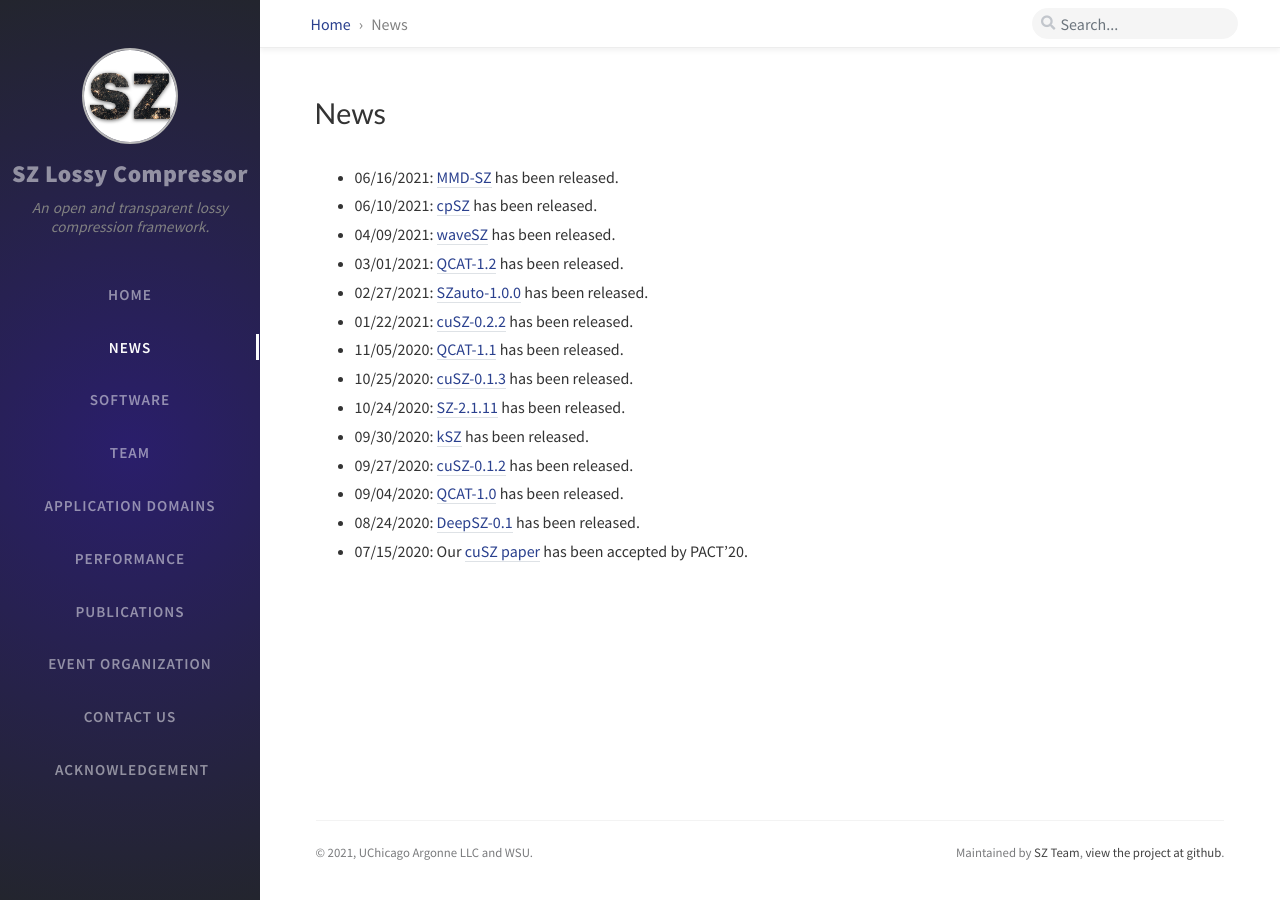
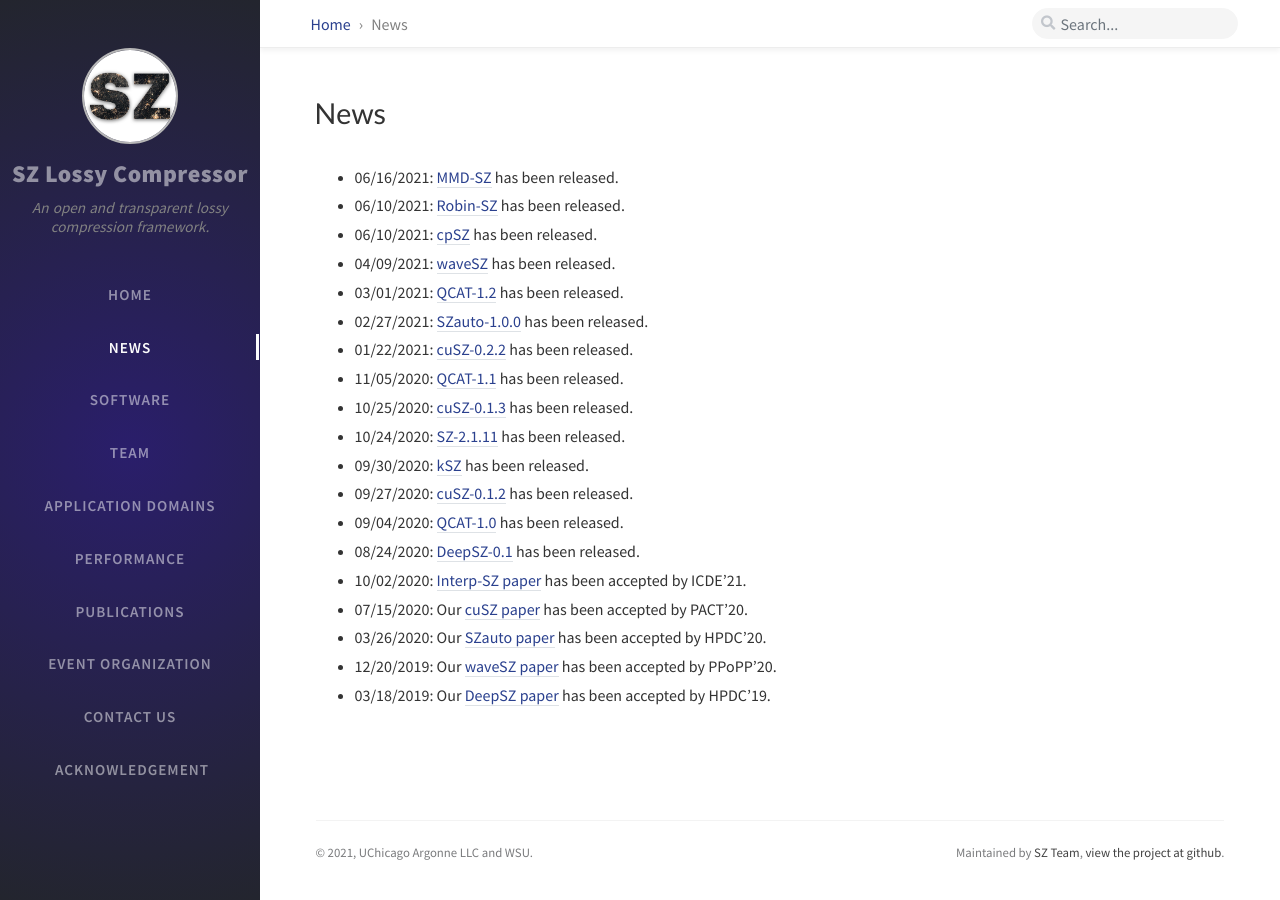
Before and after one commit to szcompressor/szcompressor.github.io, a Jekyll site: the page built from tabs/news.md, in a window 1280 px wide. Built offline with Jekyll 4.4.1, drawn with Linux system fonts in a browser that asks for light colours; nearby versions of some CDN libraries; comment, search, counter and statistics services are not loaded.

Commit message:
Update news

```diff
--- a/tabs/news.md
+++ b/tabs/news.md
@@ -3,6 +3,7 @@ title: News
 ---
 
 - 06/16/2021: [MMD-SZ](https://github.com/szcompressor/MMD-SZ) has been released.
+- 06/10/2021: [Robin-SZ](https://github.com/szcompressor/SZ/tree/master/example/roibin_example) has been released.
 - 06/10/2021: [cpSZ](https://github.com/szcompressor/cpSZ) has been released.
 - 04/09/2021: [waveSZ](https://github.com/szcompressor/SZ_HLS) has been released.
 - 03/01/2021: [QCAT-1.2](https://github.com/szcompressor/qcat/releases/download/1.2/qcat-1.2.tar.gz) has been released.
@@ -15,4 +16,8 @@ title: News
 - 09/27/2020: [cuSZ-0.1.2](https://github.com/szcompressor/cuSZ/releases/download/v0.1.2/cuSZ-0.1.2.tar.gz) has been released.
 - 09/04/2020: [QCAT-1.0](https://github.com/szcompressor/qcat/releases/download/v1.0/qcat-1.0.tar.gz) has been released.
 - 08/24/2020: [DeepSZ-0.1](https://github.com/szcompressor/DeepSZ/releases/download/v0.1/DeepSZ-0.1.tar.gz) has been released.
-- 07/15/2020: Our [cuSZ paper](https://arxiv.org/abs/2007.09625) has been accepted by PACT'20.
+- 10/02/2020: [Interp-SZ paper](https://icde2021.gr/accepted-papers/) has been accepted by ICDE'21.
+- 07/15/2020: Our [cuSZ paper](https://dl.acm.org/doi/abs/10.1145/3410463.3414624) has been accepted by PACT'20.
+- 03/26/2020: Our [SZauto paper](https://dl.acm.org/doi/abs/10.1145/3369583.3392688) has been accepted by HPDC'20.
+- 12/20/2019: Our [waveSZ paper](https://dl.acm.org/doi/10.1145/3332466.3374525) has been accepted by PPoPP'20.
+- 03/18/2019: Our [DeepSZ paper](https://dl.acm.org/doi/10.1145/3307681.3326608) has been accepted by HPDC'19.
```
